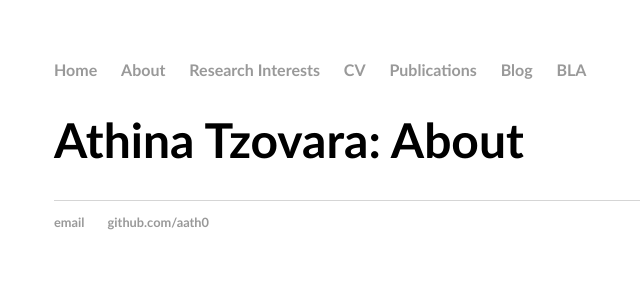
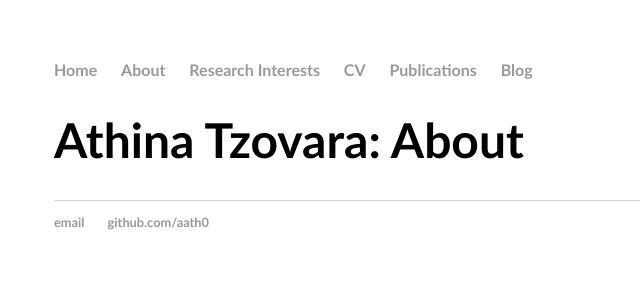
Before and after one commit to aath0/TryingOut, a Jekyll site: the page built from about/index.html, in a window 1280 px wide. Shown: the top 300 px of the page, without its empty margins (138-778 px from the left). Built offline with Jekyll 4.4.1, drawn with Linux system fonts in a browser that asks for light colours.

Commit message:
Update default.html

```diff
--- a/_layouts/default.html
+++ b/_layouts/default.html
@@ -14,7 +14,6 @@
 	        		<li><a href="/cv">CV</a></li>
 	        		<li><a href="/publications">Publications</a></li>
 				<li><a href="/blog">Blog</a></li>
-				<li><a href="/bla">BLA</a></li>
 
 	    		</ul>
 			</nav>
```
